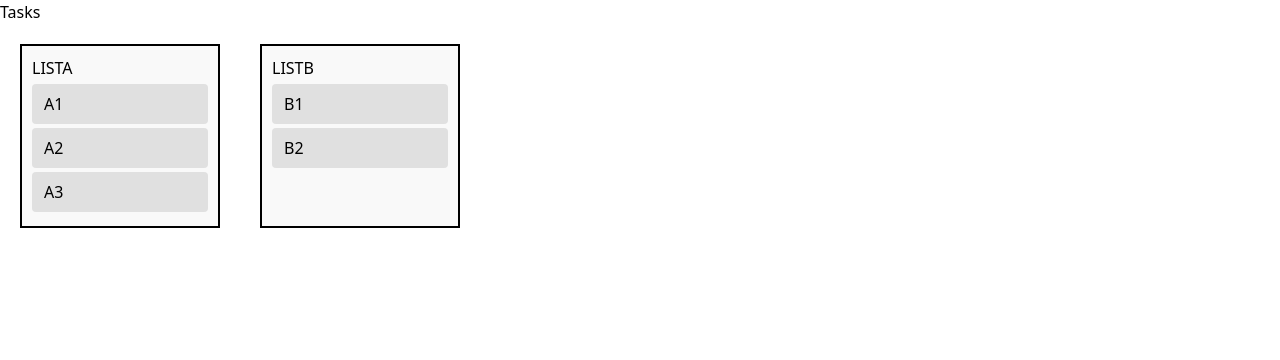
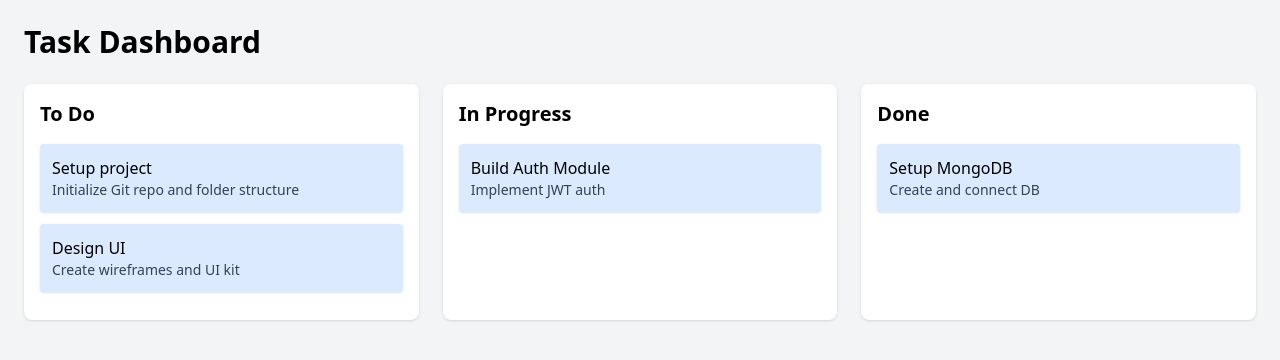
Before and after one commit to Ananth1082/Trello-Clone, a React (Vite) app in the folder frontend/: page / in a window 1280 px wide. Shown: the top 360 px of the page. Built offline with nearby package versions, Linux system fonts and the light colour scheme.

Commit message:
[feat] added homepage ui

```diff
--- a/frontend/src/components/list-container.jsx
+++ b/frontend/src/components/list-container.jsx
@@ -1,44 +1,120 @@
 import React, { useState } from "react";
-import { DndProvider } from "react-dnd";
-import { HTML5Backend } from "react-dnd-html5-backend";
-import List from "./list";
 
-export default function ListContainer() {
-  const [lists, setLists] = useState({
-    listA: [
-      { id: "a1", label: "A1" },
-      { id: "a2", label: "A2" },
-      { id: "a3", label: "A3" },
-    ],
-    listB: [
-      { id: "b1", label: "B1" },
-      { id: "b2", label: "B2" },
-    ],
-  });
+export const ListContainer = () => {
+  const [lists, setLists] = useState([
+    {
+      _id: "list-1",
+      title: "To Do",
+      tasks: [
+        {
+          _id: "task-1",
+          title: "Setup project",
+          description: "Initialize Git repo and folder structure",
+        },
+        {
+          _id: "task-2",
+          title: "Design UI",
+          description: "Create wireframes and UI kit",
+        },
+      ],
+    },
+    {
+      _id: "list-2",
+      title: "In Progress",
+      tasks: [
+        {
+          _id: "task-3",
+          title: "Build Auth Module",
+          description: "Implement JWT auth",
+        },
+      ],
+    },
+    {
+      _id: "list-3",
+      title: "Done",
+      tasks: [
+        {
+          _id: "task-4",
+          title: "Setup MongoDB",
+          description: "Create and connect DB",
+        },
+      ],
+    },
+  ]);
 
-  const moveItem = (fromList, toList, fromIndex, toIndex, item) => {
-    if (!item) return;
-    if (fromList === toList && fromIndex === toIndex) return;
+  const [draggedTask, setDraggedTask] = useState(null);
+  const [draggedTaskSource, setDraggedTaskSource] = useState(null);
+  const [dragOverList, setDragOverList] = useState(null);
 
-    const updatedFrom = [...lists[fromList]];
-    updatedFrom.splice(fromIndex, 1);
+  const handleDragStart = (task, sourceListId) => {
+    setDraggedTask(task);
+    setDraggedTaskSource(sourceListId);
+  };
 
-    const updatedTo = [...lists[toList]];
-    updatedTo.splice(toIndex, 0, item);
+  const handleDragOver = (e, listId) => {
+    e.preventDefault();
+    setDragOverList(listId);
+  };
 
-    setLists((prev) => ({
-      ...prev,
-      [fromList]: updatedFrom,
-      [toList]: updatedTo,
-    }));
+  const handleDrop = (e, destListId) => {
+    e.preventDefault();
+
+    if (!draggedTask || draggedTaskSource === null) return;
+
+    const sourceList = lists.find((l) => l._id === draggedTaskSource);
+    const destList = lists.find((l) => l._id === destListId);
+
+    const newSourceTasks = sourceList.tasks.filter(
+      (t) => t._id !== draggedTask._id
+    );
+    const newDestTasks = [...destList.tasks, draggedTask];
+
+    const updatedLists = lists.map((list) => {
+      if (list._id === sourceList._id) {
+        return { ...list, tasks: newSourceTasks };
+      }
+      if (list._id === destList._id) {
+        return { ...list, tasks: newDestTasks };
+      }
+      return list;
+    });
+
+    setLists(updatedLists);
+    setDraggedTask(null);
+    setDraggedTaskSource(null);
+    setDragOverList(null);
   };
 
   return (
-    <DndProvider backend={HTML5Backend}>
-      <div style={{ display: "flex", gap: "40px", padding: "20px" }}>
-        <List items={lists.listA} listId="listA" moveItem={moveItem} />
-        <List items={lists.listB} listId="listB" moveItem={moveItem} />
+    <div className="p-6 bg-gray-100 min-h-screen">
+      <h1 className="text-3xl font-bold mb-6">Task Dashboard</h1>
+      <div className="grid grid-cols-1 md:grid-cols-3 gap-6">
+        {lists.map((list) => (
+          <div
+            key={list._id}
+            className={`bg-white rounded-lg shadow p-4 ${
+              dragOverList === list._id ? "border-2 border-blue-400" : ""
+            }`}
+            onDragOver={(e) => handleDragOver(e, list._id)}
+            onDrop={(e) => handleDrop(e, list._id)}
+          >
+            <h2 className="text-xl font-semibold mb-4">{list.title}</h2>
+            {list.tasks.map((task) => (
+              <div
+                key={task._id}
+                draggable
+                onDragStart={() => handleDragStart(task, list._id)}
+                className="bg-blue-100 p-3 mb-3 rounded shadow cursor-move"
+              >
+                <h3 className="font-medium">{task.title}</h3>
+                {task.description && (
+                  <p className="text-sm text-gray-700">{task.description}</p>
+                )}
+              </div>
+            ))}
+          </div>
+        ))}
       </div>
-    </DndProvider>
+    </div>
   );
-}
+};
--- a/frontend/src/pages/home.jsx
+++ b/frontend/src/pages/home.jsx
@@ -1,11 +1,7 @@
-import React from "react";
-import ListContainer from "../components/list-container";
+import React, { useState } from "react";
+import { ListContainer } from "../components/list-container";
+const Dashboard = () => {
+  return <ListContainer />;
+};
 
-export default function Home() {
-  return (
-    <div>
-      Tasks
-      <ListContainer />
-    </div>
-  );
-}
+export default Dashboard;
```
